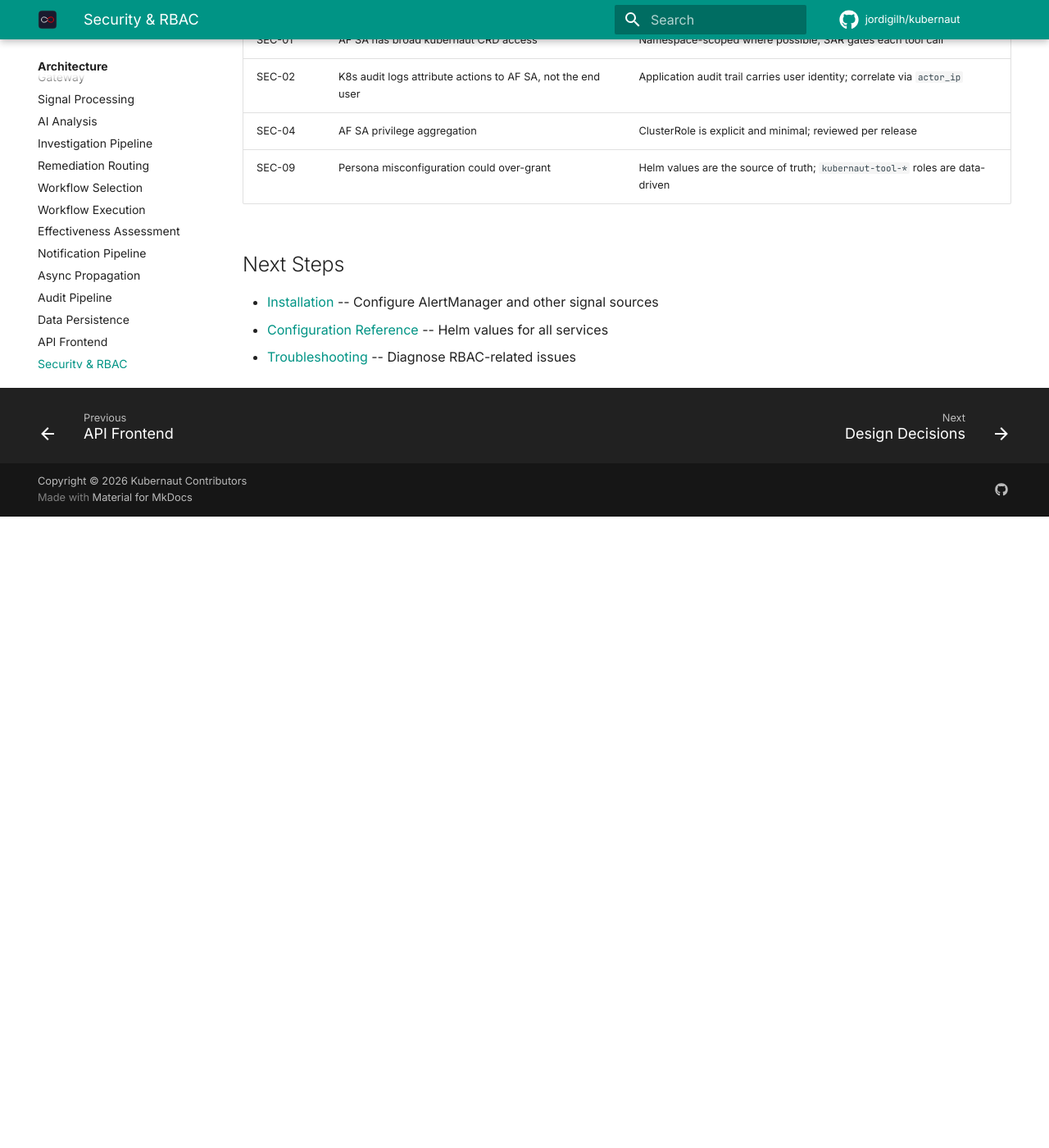
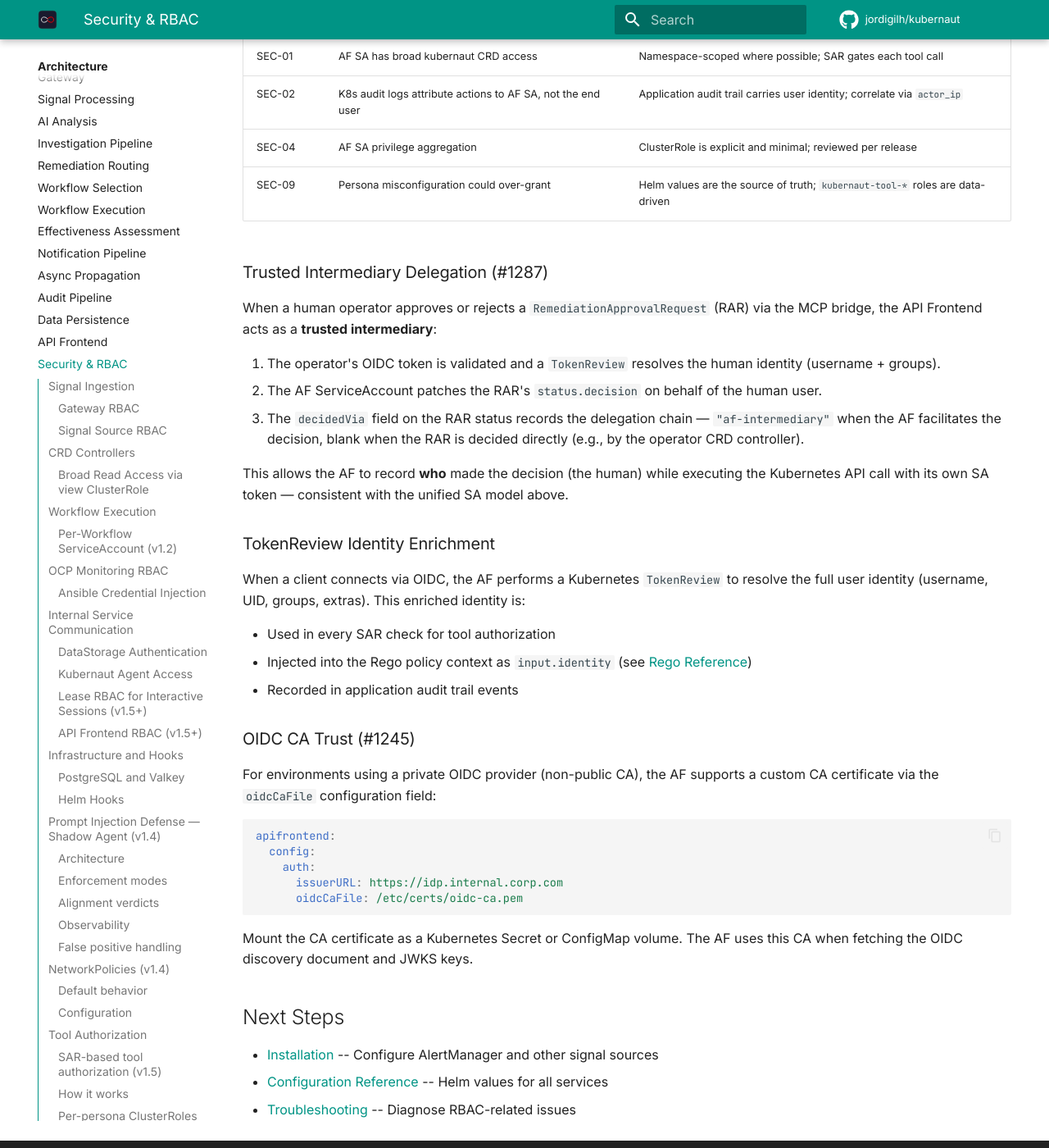
Before and after one commit to jordigilh/kubernaut-docs, an MkDocs documentation site: the page built from docs/architecture/security-rbac.md, in a window 1280 px wide and 1400 px high, scrolled down 16822 px. Shown: the whole window at 82% size. Built offline with MkDocs 1.6.1 and Material for MkDocs 9.7.7, drawn with Linux system fonts in a browser that asks for light colours; comment, search, counter and statistics services are not loaded; the version menu is left out; before the commit the page ends 17452 px from its top, so only the background shows below that; some of the changed text lies outside the part shown.

Commit message:
feat: document trusted intermediary delegation, decidedVia, OIDC caFile, and InvestigationSession standalone CRD
P3: Add trusted intermediary delegation (#1287) — AF facilitates RAR
approvals on behalf of human users via SA token. TokenReview resolves
OIDC identity. Add oidcCaFile for non-public OIDC CA trust (#1245).

P4: Promote InvestigationSession from embedded type to standalone CRD
with spec/status (short name: isess). Add decidedVia field to RAR status.

Co-authored-by: Cursor <cursoragent@cursor.com>

````diff
--- a/docs/api-reference/crds.md
+++ b/docs/api-reference/crds.md
@@ -797,12 +797,9 @@ _Validation:_
 | `Deduplicated`| FailurePhaseDeduplicated indicates an RR that inherited a failure from a<br />deduplicated WorkflowExecution collision . Excluded from<br />consecutive failure counting per .|
 
 
-### InvestigationSession
-
-
-InvestigationSession tracks the async Kubernaut Agent session lifecycle.
- AA controller session tracking
- Session regeneration on 404 (KA restart)
+### InvestigationSession (embedded)
+
+InvestigationSession is also embedded in [AIAnalysisStatus](#aianalysisstatus) for autonomous pipeline session tracking. See [InvestigationSession CRD](#investigationsession) for the standalone resource.
 
 _Appears in:_
 - [AIAnalysisStatus](#aianalysisstatus)
@@ -889,6 +886,39 @@ _Validation:_
 | `High`||
 | `Medium`||
 | `Low`||
+
+
+## InvestigationSession
+
+InvestigationSession is a standalone CRD (short name: `isess`) that represents an interactive investigation session created by the API Frontend. It tracks the lifecycle of MCP sessions connected to a RemediationRequest.
+
+| Field| Type| Description|
+| ---| ---| ---|
+| `apiVersion`| _string_| `kubernaut.ai/v1alpha1`|
+| `kind`| _string_| `InvestigationSession`|
+| `metadata`| _[ObjectMeta](https://kubernetes.io/docs/reference/generated/kubernetes-api/v/#objectmeta-v1-meta)_| Refer to the Kubernetes API documentation for fields of `metadata`.|
+| `spec`| _[InvestigationSessionSpec](#investigationsessionspec)_||
+| `status`| _[InvestigationSessionStatus](#investigationsessionstatus)_||
+
+
+### InvestigationSessionSpec
+
+| Field| Type| Description|
+| ---| ---| ---|
+| `remediationRequestRef`| _[ObjectReference](https://kubernetes.io/docs/reference/generated/kubernetes-api/v/#objectreference-v1-core)_| Reference to the RemediationRequest this session investigates|
+| `userIdentity`| _string_| OIDC identity of the user who started the session (from TokenReview)|
+| `sessionType`| _string_| Type of session: `interactive`, `autonomous`|
+
+
+### InvestigationSessionStatus
+
+| Field| Type| Description|
+| ---| ---| ---|
+| `phase`| _string_| Current session phase: `Pending`, `Active`, `Completed`, `Cancelled`, `Disconnected`|
+| `sessionID`| _string_| Session ID as assigned by the Kubernaut Agent|
+| `startedAt`| _[Time](https://kubernetes.io/docs/reference/generated/kubernetes-api/v/#time-v1-meta)_| When the session became active|
+| `completedAt`| _[Time](https://kubernetes.io/docs/reference/generated/kubernetes-api/v/#time-v1-meta)_| When the session reached a terminal state|
+| `conditions`| _[Condition](https://kubernetes.io/docs/reference/generated/kubernetes-api/v/#condition-v1-meta) array_| Standard Kubernetes conditions|
 
 
 ## NotificationRequest
@@ -1225,6 +1255,7 @@ _Appears in:_
 | ---| ---| ---|
 | `decision`| _[ApprovalDecision](#approvaldecision)_| Decision made by operator or system (timeout)<br />Empty string indicates pending decision|
 | `decidedBy`| _string_| Who made the decision (username or "system" for timeout)|
+| `decidedVia`| _string_| How the decision was facilitated: `"af-intermediary"` when the AF acts as a [trusted intermediary](../architecture/security-rbac.md#trusted-intermediary) on behalf of a human user, empty when decided directly (#1287)|
 | `decidedAt`| _[Time](https://kubernetes.io/docs/reference/generated/kubernetes-api/v/#time-v1-meta)_| When the decision was made|
 | `decisionMessage`| _string_| Optional message from the decision maker|
 | `workflowOverride`| _[WorkflowOverride](#workflowoverride)_| Operator workflow/parameter override (#594).<br />Only valid when Decision is Approved. Webhook validates the referenced RW.|
--- a/docs/architecture/security-rbac.md
+++ b/docs/architecture/security-rbac.md
@@ -402,7 +402,7 @@ The Helm chart ships 6 per-persona ClusterRoles via a data-driven template (`api
 | `kubernaut-tool-remediation-approver` | Human approval workflows | 7 | `kubernaut_approve`, `kubernaut_list_approval_requests`, `kubernaut_get_approval_request`, `kubernaut_list_remediations`, `kubernaut_get_remediation`, `kubernaut_watch`, `kubernaut_await_session` |
 
 !!! info "Internal tools"
-    The AF also uses 5 internal tools (`kubectl_get`, `kubectl_list`, `kubectl_list_events`, `af_check_existing_rr`, `af_create_rr`) that run under the AF pod's own ServiceAccount. These are **not** exposed via MCP/A2A, are **not** SAR-gated, and are not included in persona tool counts.
+    The AF also uses 5 internal tools (`kubectl_get`, `kubectl_list`, `kubectl_list_events`, `kubernaut_check_existing_remediation`, `kubernaut_remediate`) that run under the AF pod's own ServiceAccount. These are **not** exposed via MCP/A2A, are **not** SAR-gated, and are not included in persona tool counts.
 
 ### Binding example
 
@@ -458,6 +458,38 @@ All AF Kubernetes API calls use the **AF pod's own ServiceAccount** — there is
 | SEC-04 | AF SA privilege aggregation | ClusterRole is explicit and minimal; reviewed per release |
 | SEC-09 | Persona misconfiguration could over-grant | Helm values are the source of truth; `kubernaut-tool-*` roles are data-driven |
 
+### Trusted Intermediary Delegation (#1287) {: #trusted-intermediary }
+
+When a human operator approves or rejects a `RemediationApprovalRequest` (RAR) via the MCP bridge, the API Frontend acts as a **trusted intermediary**:
+
+1. The operator's OIDC token is validated and a `TokenReview` resolves the human identity (username + groups).
+2. The AF ServiceAccount patches the RAR's `status.decision` on behalf of the human user.
+3. The `decidedVia` field on the RAR status records the delegation chain — `"af-intermediary"` when the AF facilitates the decision, blank when the RAR is decided directly (e.g., by the operator CRD controller).
+
+This allows the AF to record **who** made the decision (the human) while executing the Kubernetes API call with its own SA token — consistent with the unified SA model above.
+
+### TokenReview Identity Enrichment {: #tokenreview }
+
+When a client connects via OIDC, the AF performs a Kubernetes `TokenReview` to resolve the full user identity (username, UID, groups, extras). This enriched identity is:
+
+- Used in every SAR check for tool authorization
+- Injected into the Rego policy context as `input.identity` (see [Rego Reference](../user-guide/rego-reference.md))
+- Recorded in application audit trail events
+
+### OIDC CA Trust (#1245) {: #oidc-ca-trust }
+
+For environments using a private OIDC provider (non-public CA), the AF supports a custom CA certificate via the `oidcCaFile` configuration field:
+
+```yaml
+apifrontend:
+  config:
+    auth:
+      issuerURL: https://idp.internal.corp.com
+      oidcCaFile: /etc/certs/oidc-ca.pem
+```
+
+Mount the CA certificate as a Kubernetes Secret or ConfigMap volume. The AF uses this CA when fetching the OIDC discovery document and JWKS keys.
+
 ## Next Steps
 
 - [Installation](../getting-started/installation.md#signal-source-authentication) -- Configure AlertManager and other signal sources
````
